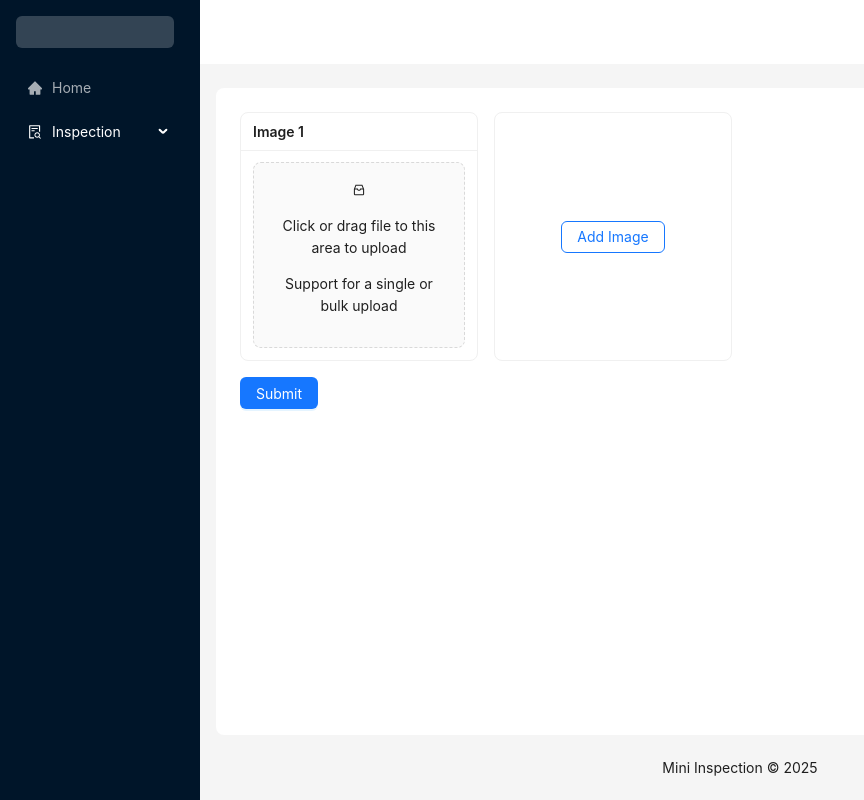
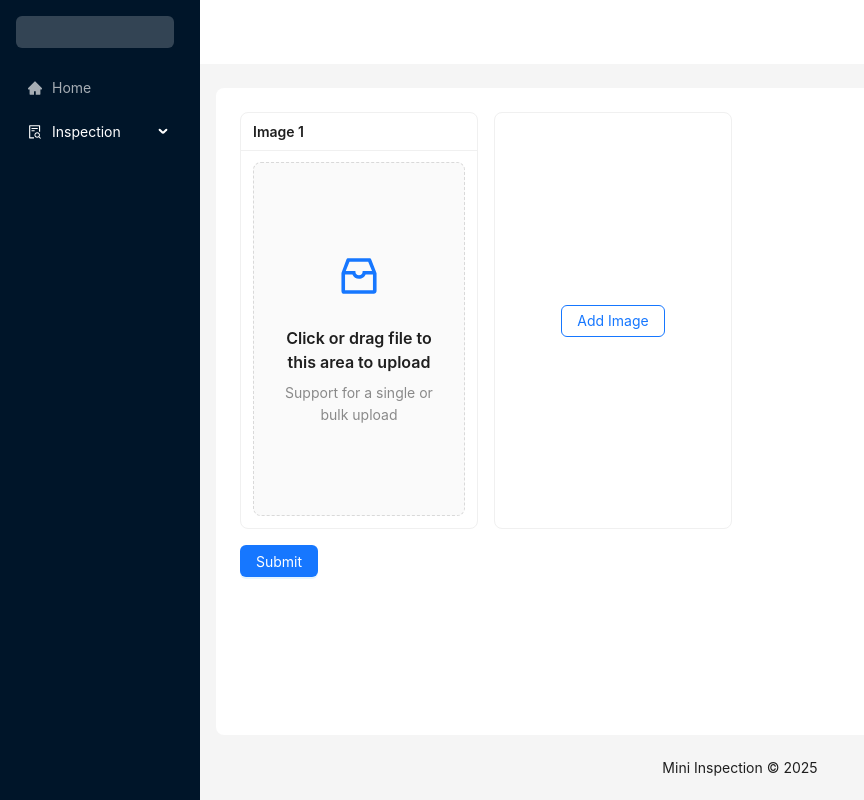
Before and after one commit to andriannus/mini-inspection, a React (Vite) app: page /inspection/create in a window 1280 px wide. Shown: the whole page, without its empty margins (0-864 px from the left). Built offline with nearby package versions, Linux system fonts and the light colour scheme; no server answers.

Commit message:
style: adjust style for better UX

```diff
--- a/src/package/inspection/components/form/form.tsx
+++ b/src/package/inspection/components/form/form.tsx
@@ -1,5 +1,5 @@
 import { InboxOutlined } from '@ant-design/icons';
-import { Button, Col, Typography, Upload } from 'antd';
+import { Button, Col, Typography } from 'antd';
 import type { RcFile } from 'antd/es/upload';
 import { Controller, useFieldArray, useFormContext } from 'react-hook-form';
 
@@ -9,7 +9,14 @@ import { useFormValues } from '#/hooks/use-form-values';
 import { InspectionFormData } from '~/inspection/types';
 
 import { COL_PROPS } from './constants';
-import { CardForAction, StyedCard, StyledImage, StyledRow } from './styles';
+import {
+  CardForAction,
+  StyedCard,
+  StyledImage,
+  StyledRow,
+  StyledUploadDragger,
+  WrapperForIcon,
+} from './styles';
 
 type InspectionFormProps = {
   onSubmit: (data: InspectionFormData) => void;
@@ -97,7 +104,7 @@ function InspectionForm({ onSubmit }: InspectionFormProps) {
                       render={({ fieldState }) => {
                         return (
                           <>
-                            <Upload.Dragger
+                            <StyledUploadDragger
                               accept="image/*"
                               customRequest={(options) => {
                                 onFileSelected(options.file as RcFile, index);
@@ -105,10 +112,18 @@ function InspectionForm({ onSubmit }: InspectionFormProps) {
                               multiple
                               showUploadList={false}
                             >
-                              <InboxOutlined />
-                              <p>Click or drag file to this area to upload</p>
-                              <p>Support for a single or bulk upload</p>
-                            </Upload.Dragger>
+                              <WrapperForIcon>
+                                <InboxOutlined />
+                              </WrapperForIcon>
+
+                              <Typography.Title level={5}>
+                                Click or drag file to this area to upload
+                              </Typography.Title>
+
+                              <Typography.Text type="secondary">
+                                Support for a single or bulk upload
+                              </Typography.Text>
+                            </StyledUploadDragger>
 
                             {fieldState.error && (
                               <Typography.Text type="danger">
--- a/src/package/inspection/components/form/styles.ts
+++ b/src/package/inspection/components/form/styles.ts
@@ -1,4 +1,4 @@
-import { Card, Image, Row } from 'antd';
+import { Card, Image, Row, Upload } from 'antd';
 import styled from 'styled-components';
 
 export const StyledRow = styled(Row)`
@@ -29,12 +29,25 @@ export const StyledImage = styled(Image)`
   width: 100%;
 `;
 
+export const StyledUploadDragger = styled(Upload.Dragger)`
+  display: block;
+  height: 354px;
+`;
+
 export const CardForAction = styled.div`
   align-items: center;
   border: 1px solid #f0f0f0;
   border-radius: 8px;
   display: flex;
   height: 100%;
+  min-height: 398px;
   justify-content: center;
   width: 100%;
 `;
+
+export const WrapperForIcon = styled.div`
+  color: #1677ff;
+  display: flex;
+  font-size: 48px;
+  justify-content: center;
+`;
--- a/src/package/inspection/pages/create/create.tsx
+++ b/src/package/inspection/pages/create/create.tsx
@@ -21,10 +21,6 @@ function InspectionPageCreate() {
   const [loading, setLoading] = useState(false);
 
   const handleSubmit = async (data: InspectionFormData) => {
-    if (data.inspections.length < 1) {
-      return;
-    }
-
     try {
       setLoading(true);
 
```
